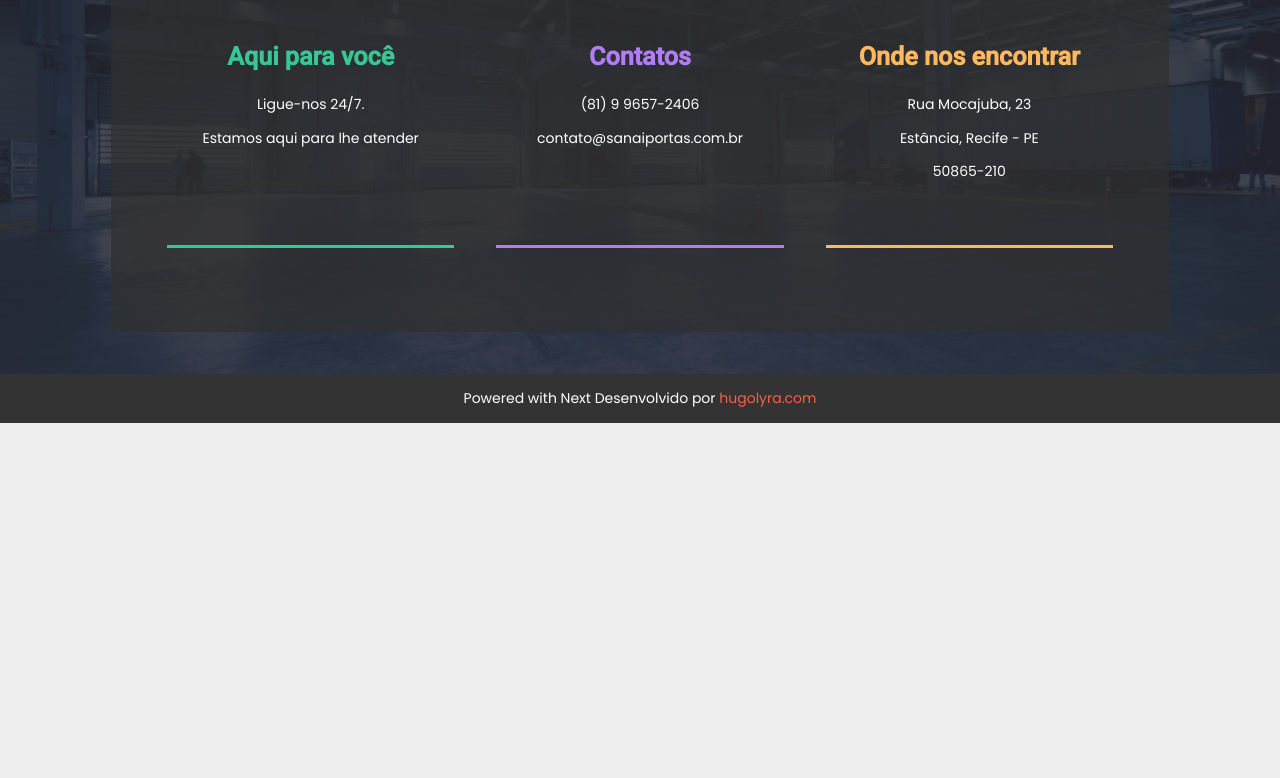
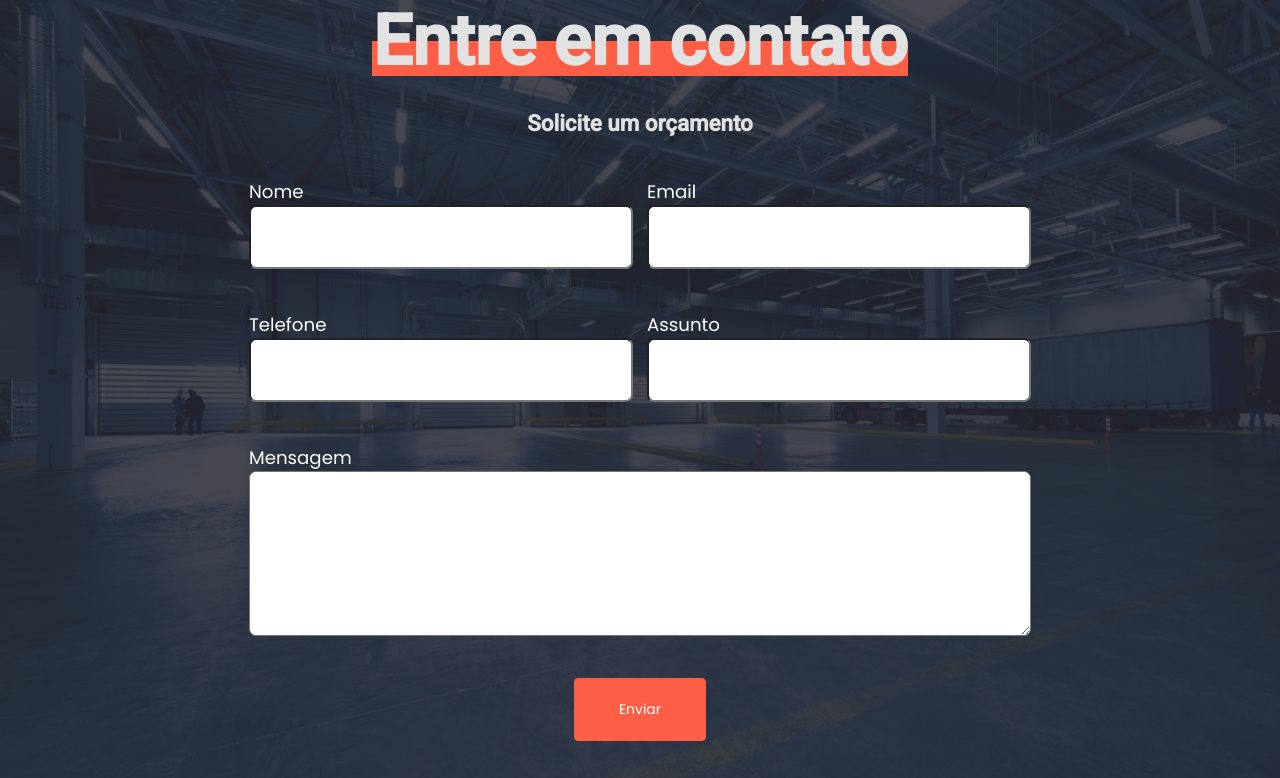
Before and after one commit to Farol-Software/sanai, a Next.js app: page / in a window 1280 px wide. Shown: the part 2522-3300 px from the top of the page. Before the commit the page ends 2945 px from the top, so only its background shows below. Built offline with nearby package versions, Linux system fonts and the light colour scheme.

Commit message:
Add contact form

```diff
--- a/src/components/home/Contact/index.tsx
+++ b/src/components/home/Contact/index.tsx
@@ -1,11 +1,94 @@
+/* eslint-disable jsx-a11y/label-has-associated-control */
+import { useState, useRef } from 'react'
 import Hero from '../../shared/Hero'
 import styles from './styles.module.scss'
 
 const Contact: React.FC = () => {
+  const [response, setResponse] = useState(null)
+  const form = useRef(null)
+
+  const handleSubmit = async (
+    event: React.FormEvent<HTMLFormElement>
+  ): Promise<void> => {
+    event.preventDefault()
+
+    try {
+      const data = new FormData(form.current)
+      const message = {
+        ...Object.fromEntries(data),
+        accessKey: 'a246dc7d-dfe7-44af-8bce-6770c13d4493',
+      }
+
+      const res = await fetch('https://api.staticforms.xyz/submit', {
+        method: 'POST',
+        body: JSON.stringify(message),
+        headers: { 'Content-Type': 'application/json' },
+      })
+
+      const result = await res.json()
+      if (!result.success) throw new Error()
+
+      form.current.reset()
+      setResponse({
+        message: 'Obrigado por nos contactar!',
+      })
+    } catch {
+      setResponse({
+        message: 'Um erro aconteceu ao tentar enviar a mensagem!',
+      })
+    }
+  }
+
   return (
     <Hero image="/hero.jpg">
       <section className={styles.container}>
-        <section>
+        <section className={styles.contact}>
+          <h1>
+            <mark>Entre em contato</mark>
+          </h1>
+          <h2>Solicite um orçamento</h2>
+
+          <div>
+            <form
+              action="https://api.staticforms.xyz/submit"
+              method="post"
+              onSubmit={handleSubmit}
+              ref={form}
+            >
+              <div>
+                <label htmlFor="sender">Nome</label>
+                <input id="sender" type="text" name="$Nome" required />
+              </div>
+              <div>
+                <label htmlFor="email">Email</label>
+                <input id="email" type="email" name="$Email" required />
+              </div>
+              <div>
+                <label htmlFor="phone">Telefone</label>
+                <input id="phone" type="phone" name="$Telefone" required />
+              </div>
+              <div>
+                <label htmlFor="subject">Assunto</label>
+                <input id="subject" type="text" name="subject" required />
+              </div>
+              <div className={styles.expand}>
+                <label htmlFor="body">Mensagem</label>
+                <textarea
+                  id="body"
+                  cols={30}
+                  rows={5}
+                  name="$Mensagen"
+                  required
+                />
+              </div>
+              <div className={styles.expand}>
+                <button type="submit">Enviar</button>
+                {response && <p>{response.message}</p>}
+              </div>
+            </form>
+          </div>
+        </section>
+        <section className={styles.panel}>
           <div>
             <h2>Aqui para você</h2>
             <p>Ligue-nos 24/7.</p>
--- a/src/components/home/Contact/styles.module.scss
+++ b/src/components/home/Contact/styles.module.scss
@@ -3,7 +3,97 @@
   margin: 0 auto;
   padding: 3rem 1.5rem;
 
-  section {
+  .contact {
+    display: flex;
+    flex-direction: column;
+    justify-content: center;
+    align-items: center;
+
+    h1 {
+      font-size: 5rem;
+      margin-bottom: 2rem;
+
+      mark {
+        color: var(--grey);
+        display: inline-block;
+        line-height: 0em;
+        padding-bottom: 0.5em;
+        background-color: var(--orange);
+      }
+    }
+
+    h2 {
+      font-size: 1.6rem;
+      text-align: center;
+      margin-bottom: 3rem;
+      color: var(--grey);
+    }
+
+    div {
+      margin-bottom: 2rem;
+
+      form {
+        display: grid;
+        grid-template-columns: 1fr 1fr;
+        grid-template-rows: repeat(3, auto);
+        gap: 1rem;
+
+        div {
+          display: flex;
+          flex-direction: column;
+
+          label {
+            font-size: 1.3rem;
+            color: var(--white);
+          }
+
+          input,
+          textarea {
+            font-size: 1.2rem;
+            padding: 1.2rem 2rem;
+            border-radius: 0.5rem;
+            font-family: "Poppins", sans-serif;
+          }
+
+          &.expand {
+            grid-column: span 2;
+          }
+
+          p {
+            margin-top: 1rem;
+            text-align: center;
+            font-size: 1.2rem;
+            color: var(--white);
+          }
+        }
+
+        button {
+          all: unset;
+          padding: 1.5rem 3.2rem;
+          color: var(--white);
+          background-color: var(--orange);
+          border-radius: 0.3rem;
+          cursor: pointer;
+          margin: 0 auto;
+        }
+
+        @media only screen and (max-width: 768px) {
+          grid-template-columns: 1fr;
+
+          div.expand {
+            grid-column: 1/1;
+          }
+        }
+      }
+    }
+    @media only screen and (max-width: 768px) {
+      h1 {
+        font-size: 3rem;
+      }
+    }
+  }
+
+  .panel {
     display: grid;
     grid-template-columns: repeat(3, 1fr);
     gap: 3rem;
@@ -19,6 +109,7 @@
       h2 {
         font-size: 1.8rem;
         margin-bottom: 1.2rem;
+        font-family: "Poppins", sans-serif;
       }
 
       p {
--- a/src/components/home/Numbers/styles.module.scss
+++ b/src/components/home/Numbers/styles.module.scss
@@ -14,6 +14,10 @@
     flex-direction: column;
     align-items: center;
     justify-content: center;
+
+    h2 {
+      font-family: "Poppins", sans-serif;
+    }
 
     strong {
       display: block;
--- a/src/components/home/Why/styles.module.scss
+++ b/src/components/home/Why/styles.module.scss
@@ -23,6 +23,7 @@
   h2 {
     font-size: 1.6rem;
     text-align: center;
+    font-family: "Poppins", sans-serif;
   }
 
   > div {
```
